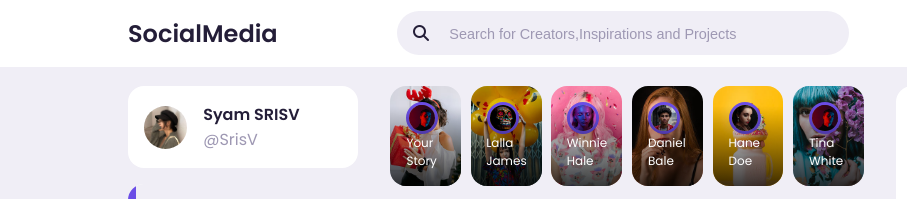
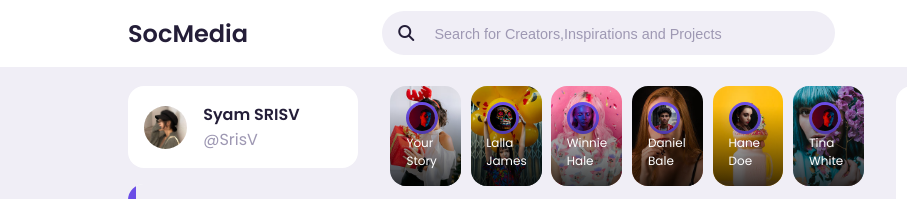
Before and after one commit to syamIT/nokoSocial, a plain HTML site: page index.html in a window 1280 px wide. Shown: the top 199 px of the page, 0-907 px from the left. Drawn offline with Linux system fonts and the light colour scheme.

Commit message:
Update index.html

```diff
--- a/index.html
+++ b/index.html
@@ -14,7 +14,7 @@
 <body>
     <nav>
         <div class="container">
-            <h2 class="log">SocialMedia</h2>
+            <h2 class="log">SocMedia</h2>
             <div class="search-bar">
                 <i class="fa-solid fa-magnifying-glass"></i>
                 <input type="search" placeholder="Search for Creators,Inspirations and Projects" />
```
